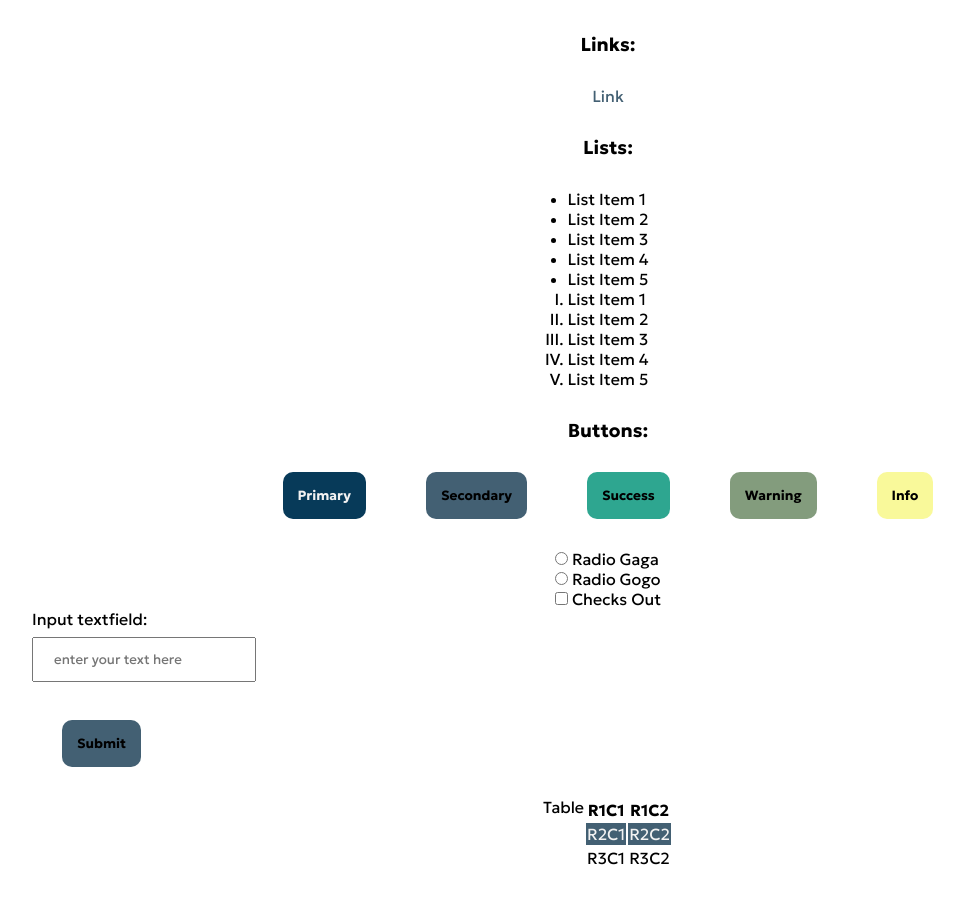
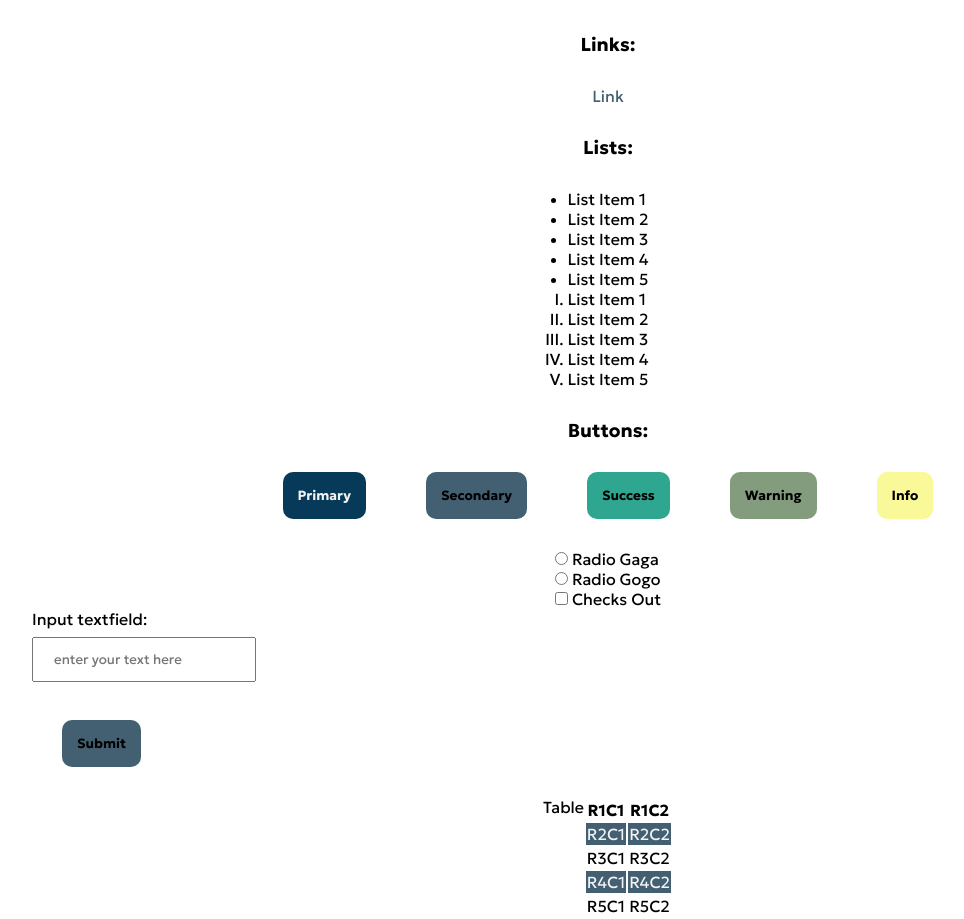
Before and after one commit to DavGifford/CSS-Frameworks, a website: page index.html in a window 1280 px wide. Shown: the part 1327-2246 px from the top of the page, without its empty margins (32-996 px from the left). Before the commit the page ends 2198 px from the top, so only its background shows below. Drawn offline with Linux system fonts and the light colour scheme.

Commit message:
esxtended tables

```diff
--- a/dns/components/_forms.scss
+++ b/dns/components/_forms.scss
@@ -20,6 +20,9 @@ tr {
         background-color: $secondary;
         color: $white;
     }
+    &:nth-child(odd){
+        color: $secondary;
+    }
 }
 
 td {
--- a/index.html
+++ b/index.html
@@ -166,6 +166,14 @@
 						<td>R3C1</td>
 						<td>R3C2</td>
 					</tr>
+					<tr>
+						<td>R4C1</td>
+						<td>R4C2</td>
+					</tr>
+					<tr>
+						<td>R5C1</td>
+						<td>R5C2</td>
+					</tr>
 				</table>
 			</div>
 		</div>
```
